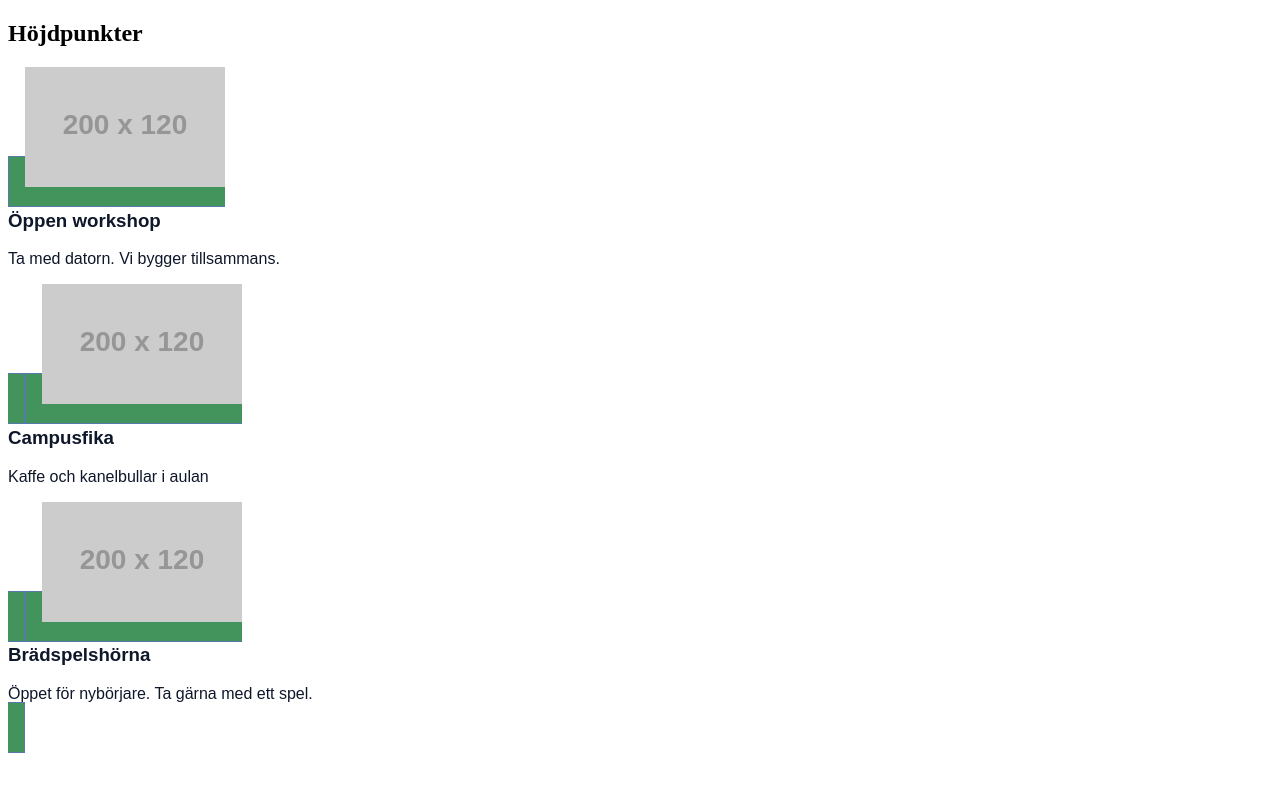
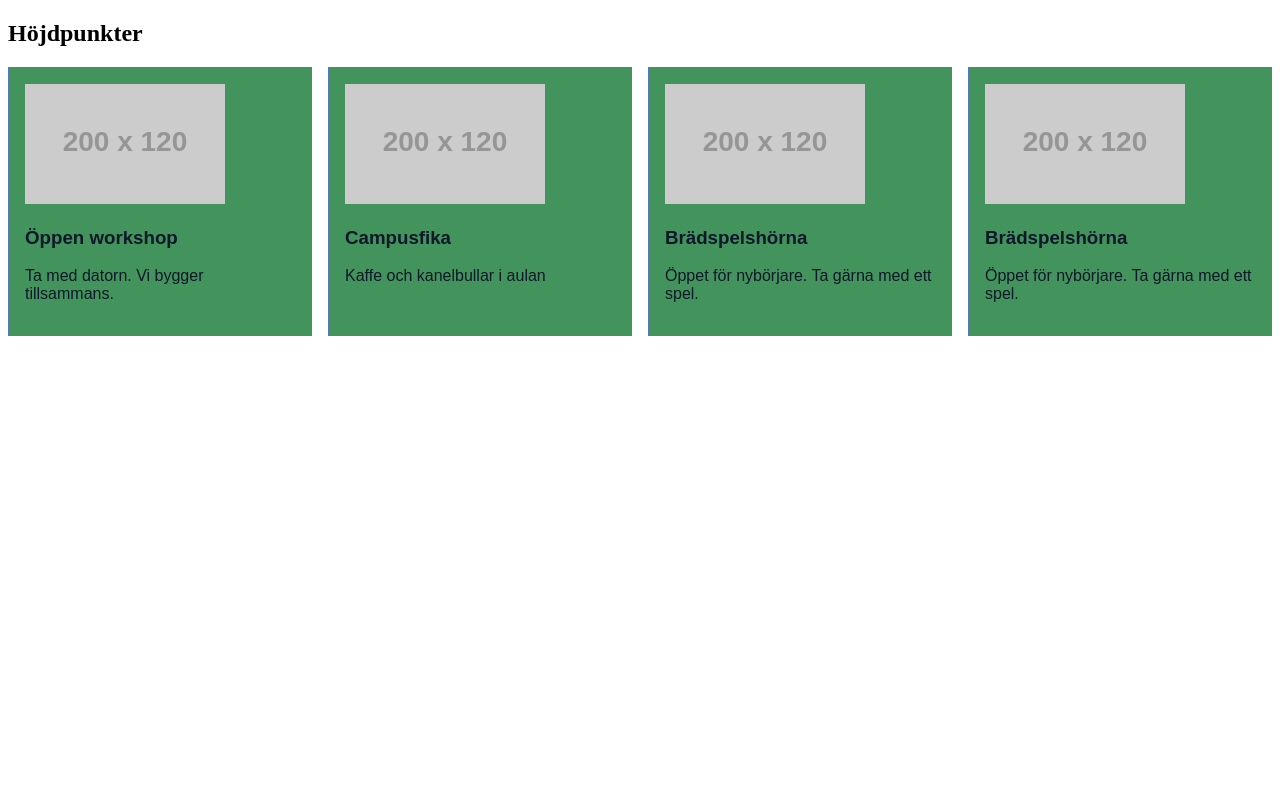
Before and after one commit to emiliajansson97/v36-flex-camp, a plain HTML site: page index.html in a window 1280 px wide. Drawn offline with Linux system fonts and the light colour scheme; placeholder pictures from the web are drawn by us.

Commit message:
refaktoriserat till flexbox med gap och wrap

```diff
--- a/index.html
+++ b/index.html
@@ -40,6 +40,16 @@
                 <h3>Brädspelshörna</h3>
                 <p>Öppet för nybörjare. Ta gärna med ett spel.</p>
             </articel>
+            <articel class="kort">
+                <img
+                src="https://placehold.co/200x120"
+                alt="Brädspel på ett bord"
+                width="200"
+                height="120"
+                />
+                <h3>Brädspelshörna</h3>
+                <p>Öppet för nybörjare. Ta gärna med ett spel.</p>
+            </articel>
         </div>
     </selection>
 
--- a/style.css
+++ b/style.css
@@ -1,4 +1,5 @@
 .kort{
+    flex: 1 1 200px;
     padding: 1rem;
     background-color: #43945c;
     border: 1px solid #557aab;
@@ -9,3 +10,8 @@
     max-width: 100%;
     height: auto;
 }
+.kort-rad{
+    display: flex;
+    gap: 1rem;
+    flex-wrap: wrap;
+}
```
